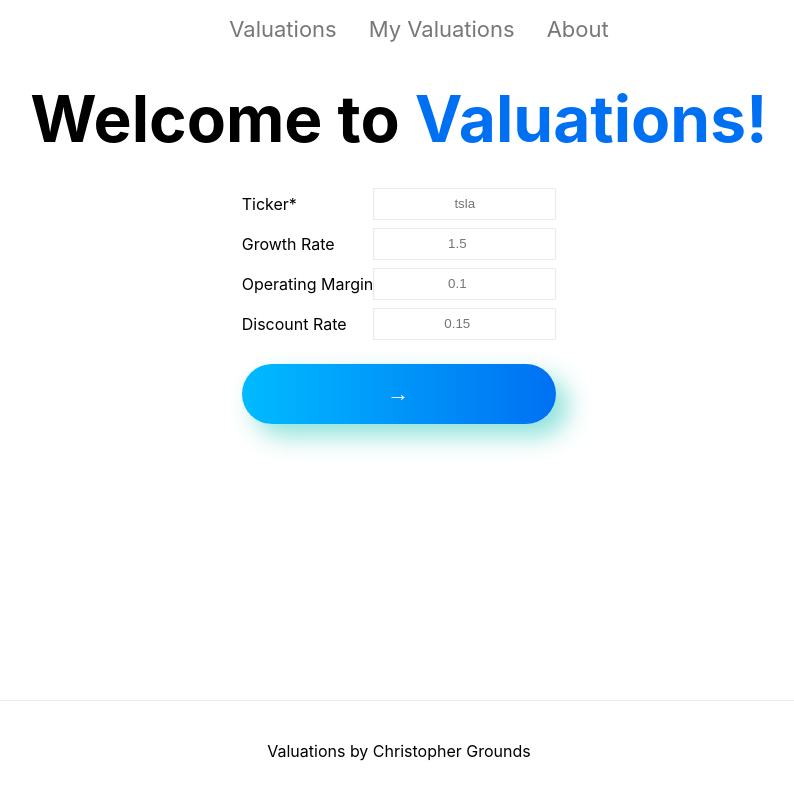
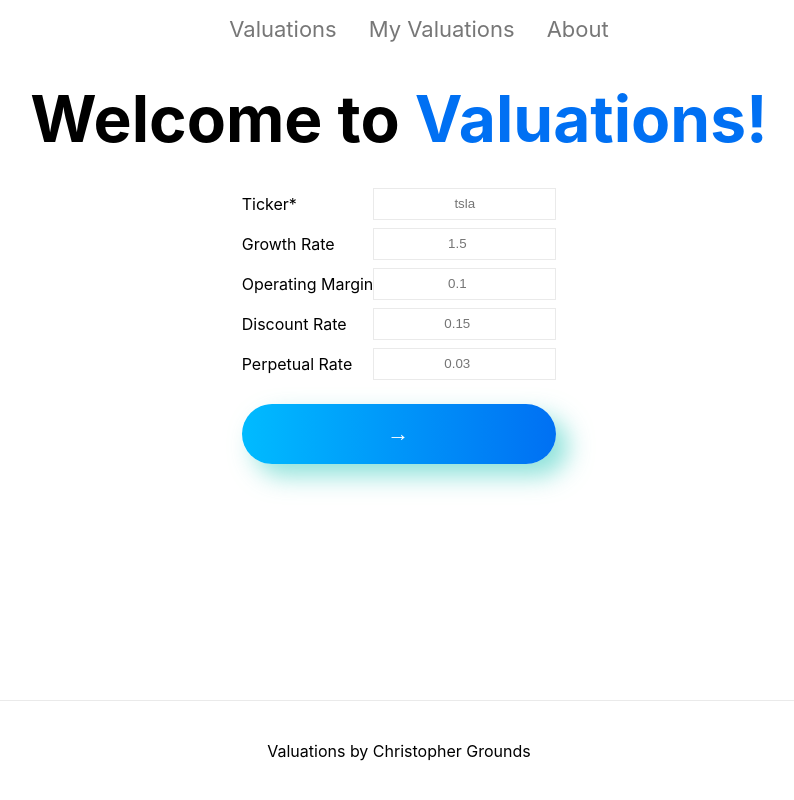
Before and after one commit to chrisgrounds/valuations, a Next.js app: page / in a window 1280 px wide. Shown: the whole page, without its empty margins (241-1035 px from the left). Built offline with nearby package versions, Linux system fonts and the light colour scheme.

Commit message:
add perpetual rate field

```diff
--- a/pages/index.js
+++ b/pages/index.js
@@ -11,6 +11,7 @@ export default function Home() {
   const [growthRate, setGrowthRate] = useState(null);
   const [operatingMargin, setOperatingMargin] = useState(null);
   const [discountRate, setDiscountRate] = useState(null);
+  const [perpetualRate, setPerpetualRate] = useState(null);
   const [valuation, setValuation] = useState(null);
   const [loading, setLoading] = useState(null);
   const [showRequired, setShowRequired] = useState(false);
@@ -39,7 +40,7 @@ export default function Home() {
       setShowRequired(false);
     }
 
-    fetch(buildUrl({ ticker: ticker, growth_rate: growthRate, operating_margin: operatingMargin, discount_rate: discountRate }))
+    fetch(buildUrl({ ticker: ticker, growth_rate: growthRate, operating_margin: operatingMargin, discount_rate: discountRate, perpetual_rate: perpetualRate }))
       .then(data => data.json())
       .then(data => setValuation(data))
       .then(_ => setLoading(false))
@@ -97,6 +98,14 @@ export default function Home() {
             type="number"
             onChange={event => setDiscountRate(event.target.value)}
             placeholder="0.15"
+          />
+
+          <FormItem
+            htmlFor="perpetual_rate"
+            label="Perpetual Rate"
+            type="number"
+            onChange={event => setPerpetualRate(event.target.value)}
+            placeholder="0.03"
           />
 
           <button
```
